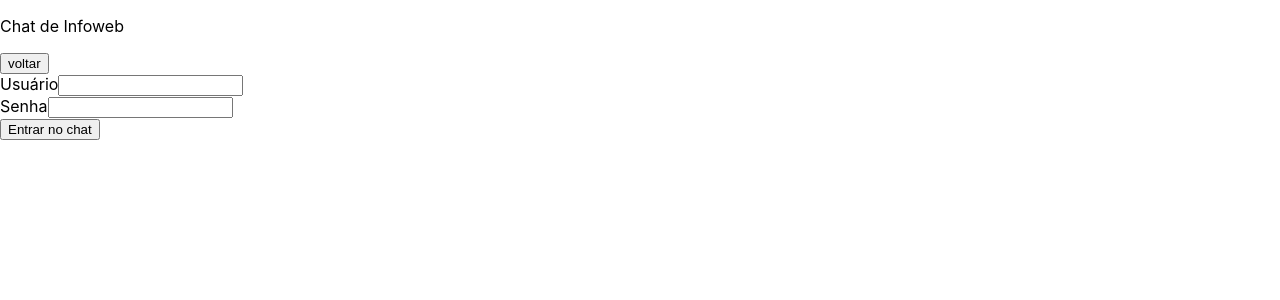
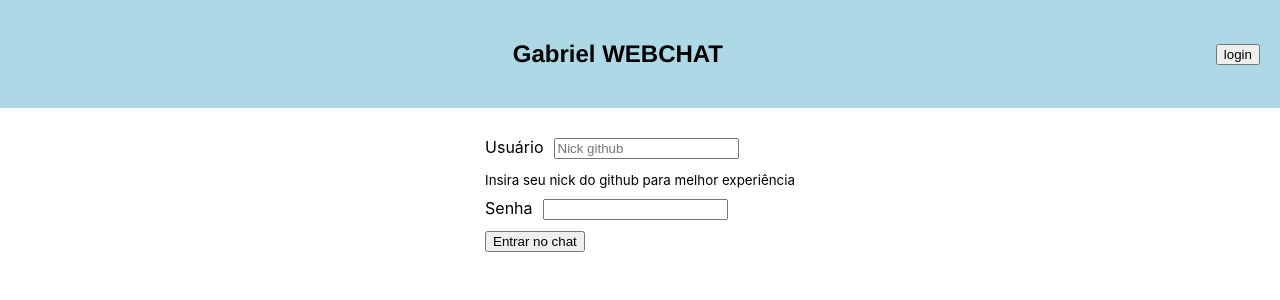
Before and after one commit to GabrielGui13/ifrn-chat-web, a Next.js app: page /login in a window 1280 px wide. Shown: the top 300 px of the page. Built offline with nearby package versions, Linux system fonts and the light colour scheme.

Commit message:
criação das funcionalidades de login e logout na pagina

```diff
--- a/pages/login.js
+++ b/pages/login.js
@@ -1,25 +1,46 @@
-import React from 'react';
+import React, { useState } from 'react';
 import Head from 'next/head';
 import { useRouter } from 'next/router';
 import { AppButton,AppContainer, AppInput } from '../src/components';
+import Header from '../src/components/Header';
 
 const Login = props => {
   const router = useRouter();
+  const [username, setUsername] = useState('');
+
+  const handleSubmit = (e) => {
+    e.preventDefault();
+    localStorage.setItem('username', username)
+    setUsername('')
+    router.push('/')
+  }
 
   return (
     <div>
       <Head>
         <title>página de login</title>
       </Head>
+      <Header />
       <main>
-        <nav>
-          <p>Chat de Infoweb</p>
-          <button onClick={() => router.back()}>voltar</button>
-        </nav>
-        <AppContainer>
-          <AppInput label="Usuário" title="apelido ou email do usuário"/>
-          <AppInput label="Senha" type="password" />
-          <AppButton title="Clique aqui para entrar no chat" label="Entrar no chat" />
+        <AppContainer style={{
+          width: '100%',
+          display: 'flex',
+          justifyContent: 'center',
+          alignItems: 'center'
+        }}>
+        <form style={{ marginTop: '20px' }} onSubmit={handleSubmit}>
+          <AppInput
+            label="Usuário"
+            title="apelido ou email do usuário"
+            style={{ margin: '10px' }}
+            placeholder="Nick github"
+            onChange={event => setUsername(event.target.value)}
+            value={username}
+          />
+          <small>Insira seu nick do github para melhor experiência</small>
+          <AppInput label="Senha" type="password" style={{ margin: '10px' }} />
+          <AppButton type="submit" title="Clique aqui para entrar no chat" label="Entrar no chat" required />
+        </form>
         </AppContainer>
       </main>
       </div>
--- a/src/components/AppButton.js
+++ b/src/components/AppButton.js
@@ -2,6 +2,6 @@
 
 export const AppButton = props => (
     <div>
-      <button type="submit" title={props.title}>{props.label}</button>
+      <button {...props} type="submit" title={props.title}>{props.label}</button>
     </div>
   );
--- a/src/components/AppContainer.js
+++ b/src/components/AppContainer.js
@@ -1,3 +1,3 @@
 import React from 'react';
 
-export const AppContainer = props => <div>{props.children}</div>;
+export const AppContainer = props => <div {...props}>{props.children}</div>;
--- a/src/components/AppInput.js
+++ b/src/components/AppInput.js
@@ -1,8 +1,8 @@
 import React from 'react';
 
-export const AppInput = ({ label, type, title }) => (
+export const AppInput = ({ label, type, title, ...props }) => (
   <div>
     <label>{label}</label>
-    <input type={type} title={title} />
+    <input type={type} title={title} {...props}/>
   </div>
 );
--- /dev/null
+++ b/src/components/Header.js
@@ -0,0 +1,50 @@
+// import classes from './Header.module.css'
+import Link from 'next/link';
+import styles from './Header.module.css'
+import { useState, useEffect } from 'react'
+import { useRouter } from 'next/router';
+
+const Header = () => {
+	const router = useRouter();
+
+	const [username, setUsername] = useState('');
+
+	useEffect(() => {
+		const username = localStorage.getItem('username')
+		setUsername(username)
+	}, [])
+
+	const imageUrl = `https://github.com/${username}.png`
+
+	const handleLogout = () => {
+		router.push('/logout')
+	}
+
+	return (
+		<>
+			<nav className={styles.wrapper}>
+			<div>{' '}</div>
+			<h1 className={styles.title}>Gabriel WEBCHAT</h1>
+				{username && username !== '' ? (
+					<>
+						<div className={styles.profileWrapper}>
+							<div style={{ display: 'flex', flexDirection: 'column' }}>
+								<div className={styles.imageWrapper}>
+									<img className={styles.loginImage} src={imageUrl} alt="Teste" />
+								</div>
+								<p>{username}</p>
+								<button onClick={handleLogout}>LOGOUT</button>
+							</div>
+						</div>
+					</>
+				) : (
+					<div>
+						<Link href="/login"><button>login</button></Link>
+					</div>
+				)}
+			</nav>
+		</>
+	)
+}
+
+export default Header
--- /dev/null
+++ b/src/components/Header.module.css
@@ -0,0 +1,35 @@
+.wrapper {
+	background-color: lightblue;
+	width: 100%;
+	display: flex;
+	justify-content: space-between;
+	align-items: center;
+	padding: 20px;
+}
+
+.title {
+	font-family: 'Helvetica';
+}
+
+.loginWrapper {
+	background-color: red;
+}
+
+.profileWrapper {
+	padding: 10px;
+	display: flex;
+	gap: 20px;
+	align-items: center;
+	justify-content: center;
+	border-radius: 20px;
+	box-shadow: 1px 1px 30px black;
+}
+
+.imageWrapper {
+	height: 100px;
+}
+
+.imageWrapper img {
+	height: 100%;
+	border-radius: 50%;
+}
--- /dev/null
+++ b/src/components/Home.module.css
@@ -0,0 +1,116 @@
+.container {
+  padding: 0 2rem;
+}
+
+.main {
+  min-height: 100vh;
+  padding: 4rem 0;
+  flex: 1;
+  display: flex;
+  flex-direction: column;
+  justify-content: center;
+  align-items: center;
+}
+
+.footer {
+  display: flex;
+  flex: 1;
+  padding: 2rem 0;
+  border-top: 1px solid #eaeaea;
+  justify-content: center;
+  align-items: center;
+}
+
+.footer a {
+  display: flex;
+  justify-content: center;
+  align-items: center;
+  flex-grow: 1;
+}
+
+.title a {
+  color: #0070f3;
+  text-decoration: none;
+}
+
+.title a:hover,
+.title a:focus,
+.title a:active {
+  text-decoration: underline;
+}
+
+.title {
+  margin: 0;
+  line-height: 1.15;
+  font-size: 4rem;
+}
+
+.title,
+.description {
+  text-align: center;
+}
+
+.description {
+  margin: 4rem 0;
+  line-height: 1.5;
+  font-size: 1.5rem;
+}
+
+.code {
+  background: #fafafa;
+  border-radius: 5px;
+  padding: 0.75rem;
+  font-size: 1.1rem;
+  font-family: Menlo, Monaco, Lucida Console, Liberation Mono, DejaVu Sans Mono,
+    Bitstream Vera Sans Mono, Courier New, monospace;
+}
+
+.grid {
+  display: flex;
+  align-items: center;
+  justify-content: center;
+  flex-wrap: wrap;
+  max-width: 800px;
+}
+
+.card {
+  margin: 1rem;
+  padding: 1.5rem;
+  text-align: left;
+  color: inherit;
+  text-decoration: none;
+  border: 1px solid #eaeaea;
+  border-radius: 10px;
+  transition: color 0.15s ease, border-color 0.15s ease;
+  max-width: 300px;
+}
+
+.card:hover,
+.card:focus,
+.card:active {
+  color: #0070f3;
+  border-color: #0070f3;
+}
+
+.card h2 {
+  margin: 0 0 1rem 0;
+  font-size: 1.5rem;
+}
+
+.card p {
+  margin: 0;
+  font-size: 1.25rem;
+  line-height: 1.5;
+}
+
+.logo {
+  height: 1em;
+  margin-left: 0.5rem;
+}
+
+@media (max-width: 600px) {
+  .grid {
+    width: 100%;
+    flex-direction: column;
+  }
+}
```
Also changed, not shown: pages/index.js (+5 -2 lines), pages/logout.js (added, +35 -0 lines).
